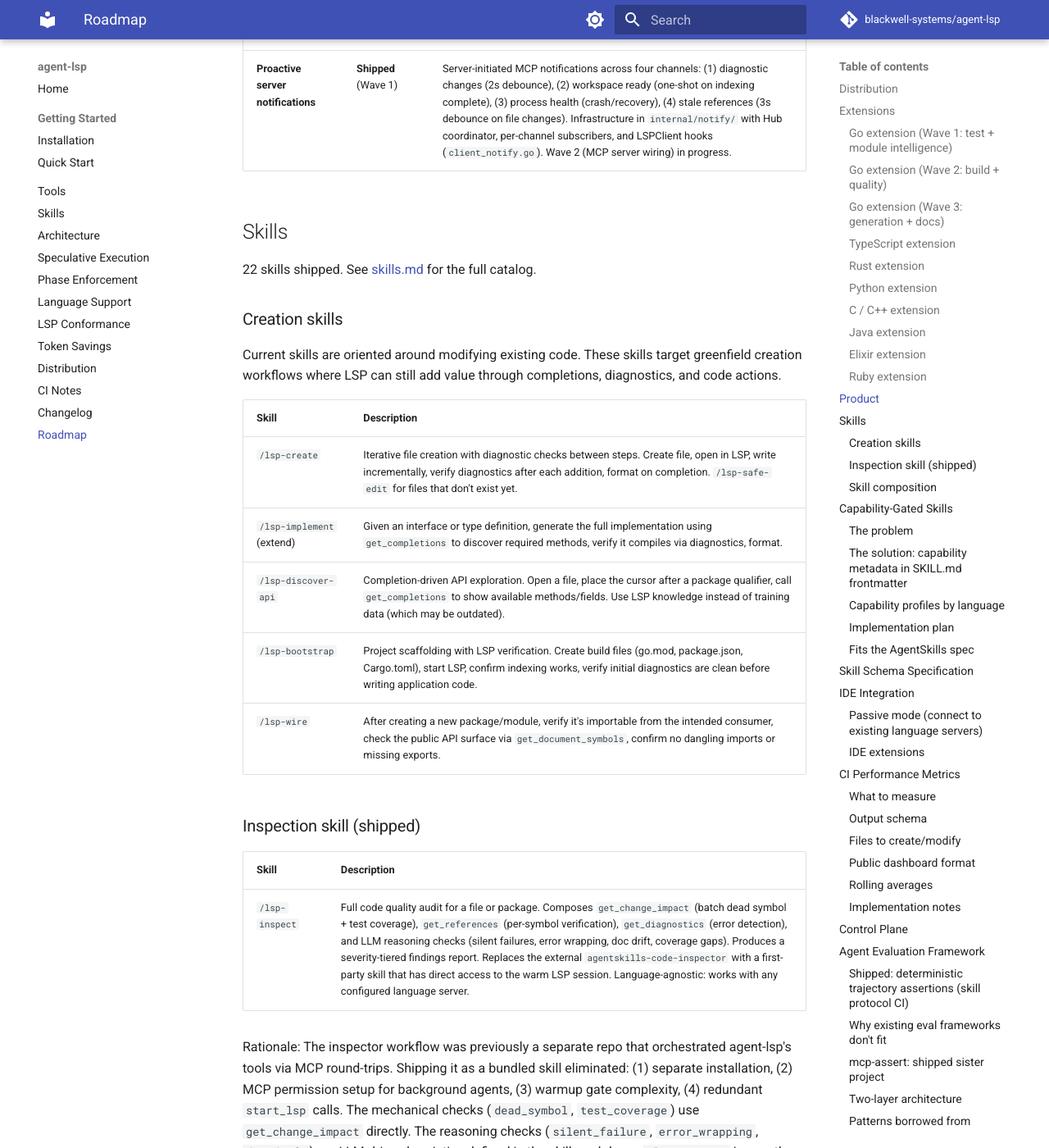
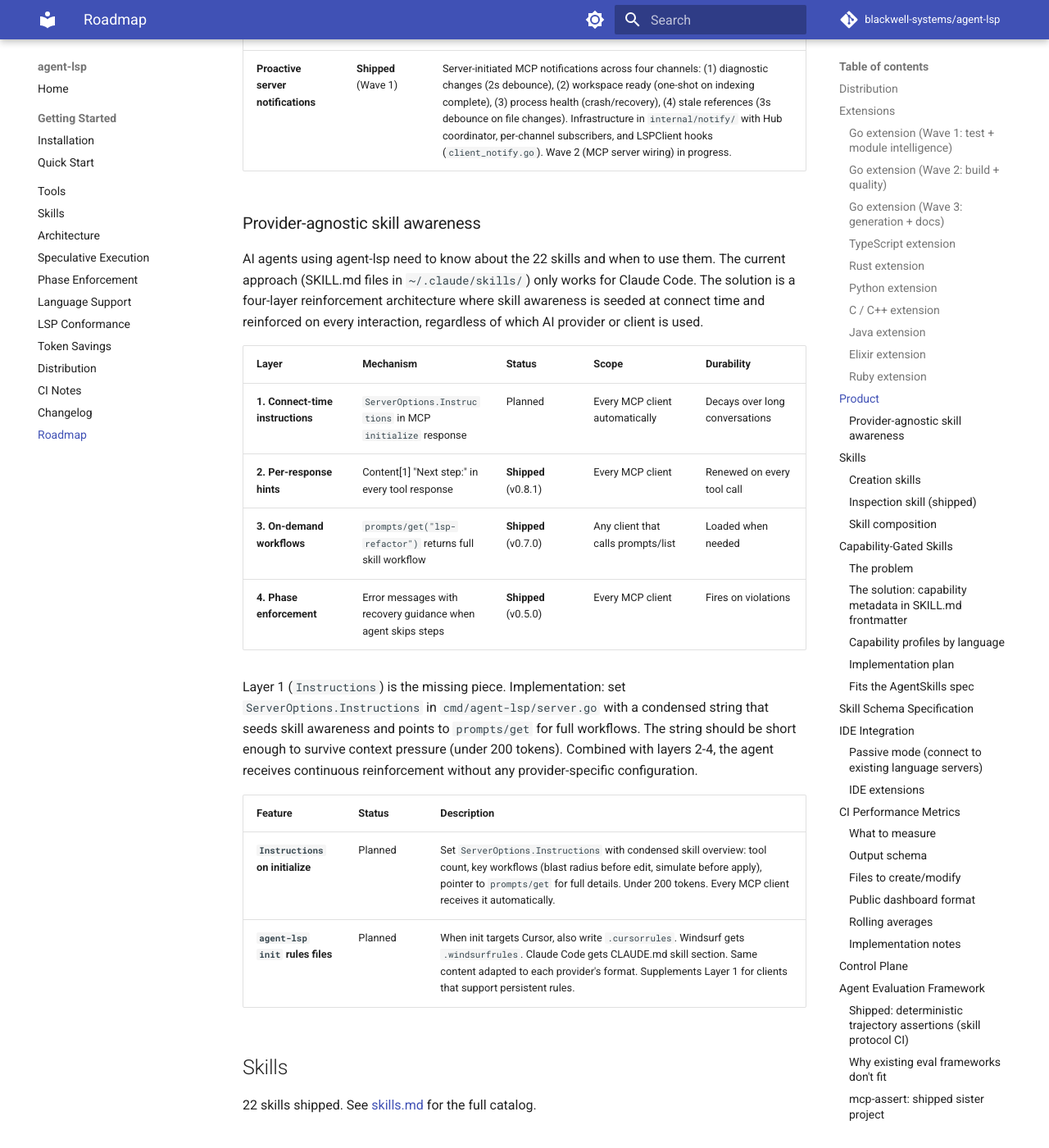
Before and after one commit to blackwell-systems/agent-lsp, an MkDocs documentation site: the page built from docs/roadmap.md, in a window 1280 px wide and 1400 px high, scrolled down 4924 px. Shown: the whole window at 82% size. Built offline with MkDocs 1.6.1 and Material for MkDocs 9.7.7, drawn with Linux system fonts in a browser that asks for light colours; comment, search, counter and statistics services are not loaded.

Commit message:
roadmap: add provider-agnostic skill awareness design (four-layer reinforcement)

```diff
--- a/docs/roadmap.md
+++ b/docs/roadmap.md
@@ -130,6 +130,24 @@
 | **Continue.dev config support** | Planned | `agent-lsp init` currently skips Continue.dev; it uses a different config format than `mcpServers` |
 | **Skills as MCP prompts** | **Shipped** | Expose all 22 skills via `prompts/list` and `prompts/get` so any MCP client (Cursor, Windsurf, etc.) can discover and invoke them, not just Claude Code. `prompts/list` returns short descriptions (minimal context cost); full workflow instructions load on demand via `prompts/get`. Skills continue to work as Claude Code slash commands in parallel. |
 | **Proactive server notifications** | **Shipped** (Wave 1) | Server-initiated MCP notifications across four channels: (1) diagnostic changes (2s debounce), (2) workspace ready (one-shot on indexing complete), (3) process health (crash/recovery), (4) stale references (3s debounce on file changes). Infrastructure in `internal/notify/` with Hub coordinator, per-channel subscribers, and LSPClient hooks (`client_notify.go`). Wave 2 (MCP server wiring) in progress. |
+
+### Provider-agnostic skill awareness
+
+AI agents using agent-lsp need to know about the 22 skills and when to use them. The current approach (SKILL.md files in `~/.claude/skills/`) only works for Claude Code. The solution is a four-layer reinforcement architecture where skill awareness is seeded at connect time and reinforced on every interaction, regardless of which AI provider or client is used.
+
+| Layer | Mechanism | Status | Scope | Durability |
+|-------|-----------|--------|-------|------------|
+| **1. Connect-time instructions** | `ServerOptions.Instructions` in MCP `initialize` response | Planned | Every MCP client automatically | Decays over long conversations |
+| **2. Per-response hints** | Content[1] "Next step:" in every tool response | **Shipped** (v0.8.1) | Every MCP client | Renewed on every tool call |
+| **3. On-demand workflows** | `prompts/get("lsp-refactor")` returns full skill workflow | **Shipped** (v0.7.0) | Any client that calls prompts/list | Loaded when needed |
+| **4. Phase enforcement** | Error messages with recovery guidance when agent skips steps | **Shipped** (v0.5.0) | Every MCP client | Fires on violations |
+
+Layer 1 (`Instructions`) is the missing piece. Implementation: set `ServerOptions.Instructions` in `cmd/agent-lsp/server.go` with a condensed string that seeds skill awareness and points to `prompts/get` for full workflows. The string should be short enough to survive context pressure (under 200 tokens). Combined with layers 2-4, the agent receives continuous reinforcement without any provider-specific configuration.
+
+| Feature | Status | Description |
+|---------|--------|-------------|
+| **`Instructions` on initialize** | Planned | Set `ServerOptions.Instructions` with condensed skill overview: tool count, key workflows (blast radius before edit, simulate before apply), pointer to `prompts/get` for full details. Under 200 tokens. Every MCP client receives it automatically. |
+| **`agent-lsp init` rules files** | Planned | When init targets Cursor, also write `.cursorrules`. Windsurf gets `.windsurfrules`. Claude Code gets CLAUDE.md skill section. Same content adapted to each provider's format. Supplements Layer 1 for clients that support persistent rules. |
 
 ## Skills
 
```
